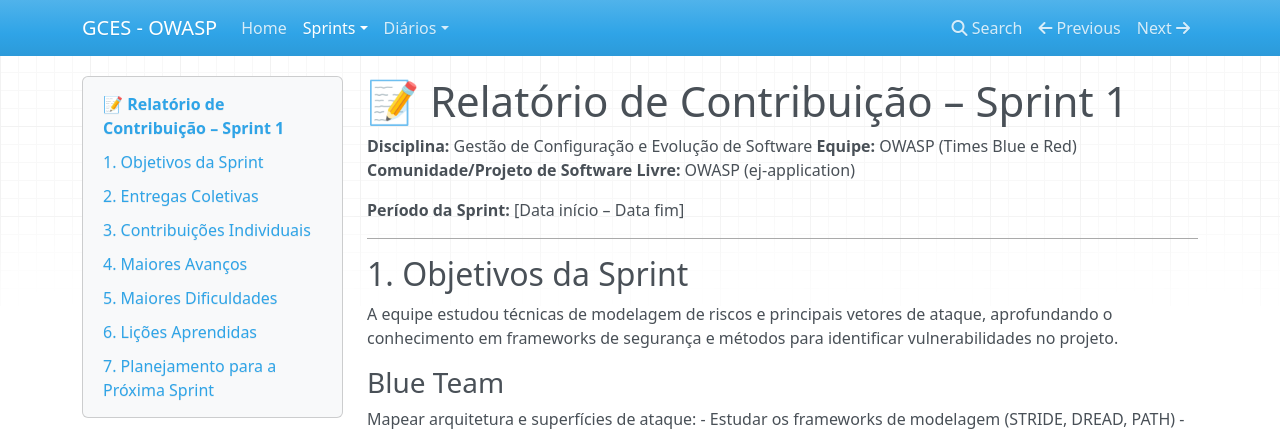
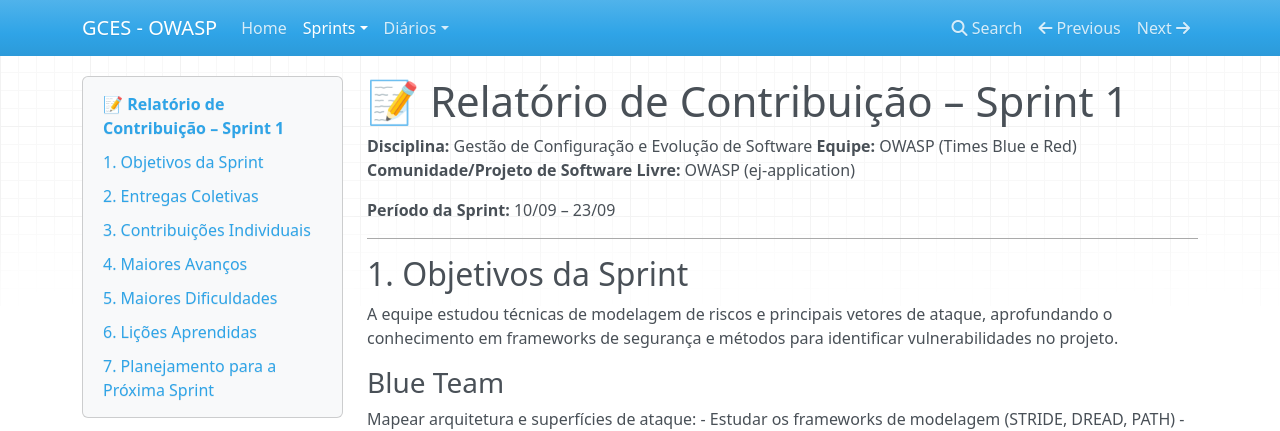
Before and after one commit to unbyytes/GCES, an MkDocs documentation site: the page built from docs/sprints/1.md, in a window 1280 px wide and 900 px high. Shown: the top 431 px of the window. Built offline with MkDocs 1.6.1, drawn with Linux system fonts in a browser that asks for light colours; nearby versions of some CDN libraries.

Commit message:
Atualizando a data da sprint

```diff
--- a/docs/sprints/1.md
+++ b/docs/sprints/1.md
@@ -5,7 +5,7 @@
 **Equipe:**  OWASP (Times Blue e Red)
 **Comunidade/Projeto de Software Livre:** OWASP (ej-application)
 
-**Período da Sprint:** \[Data início – Data fim]
+**Período da Sprint:** 10/09 – 23/09
 
 ---
 
```
